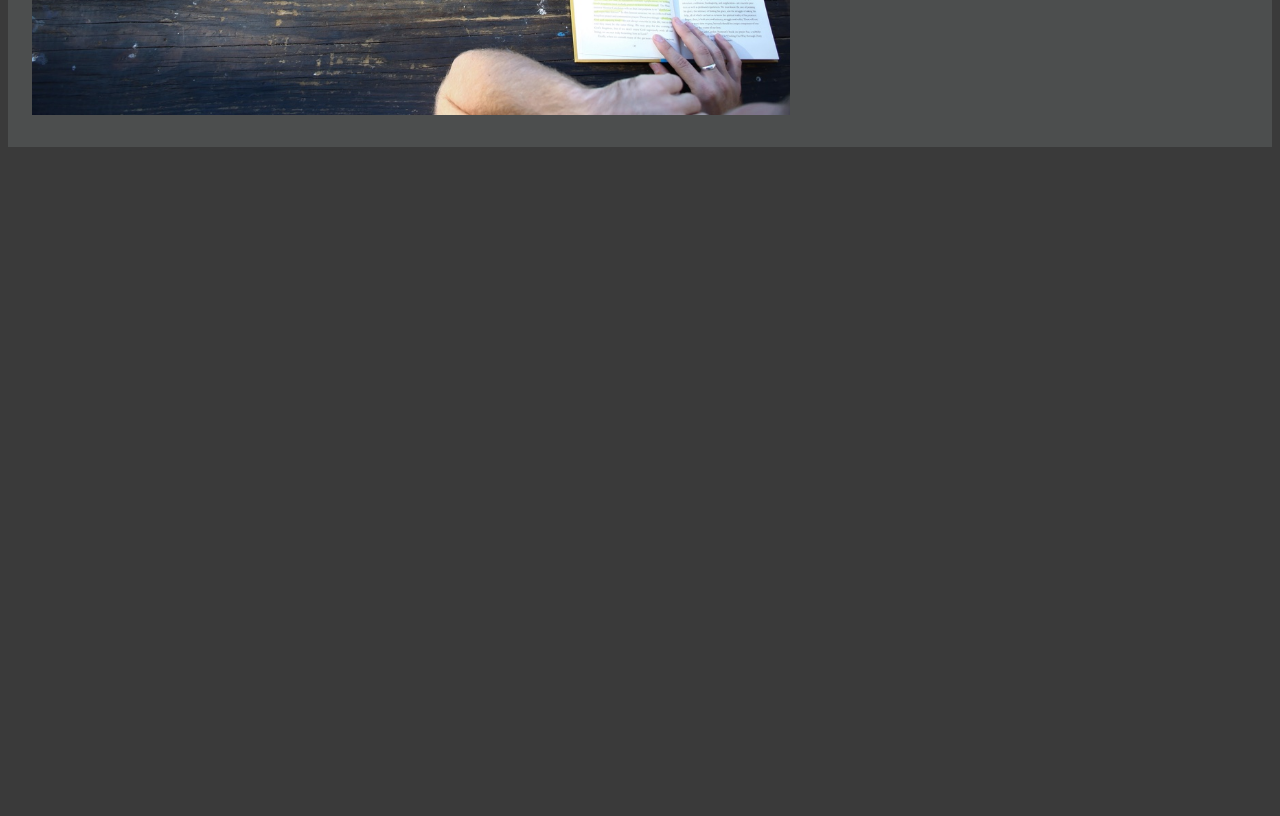
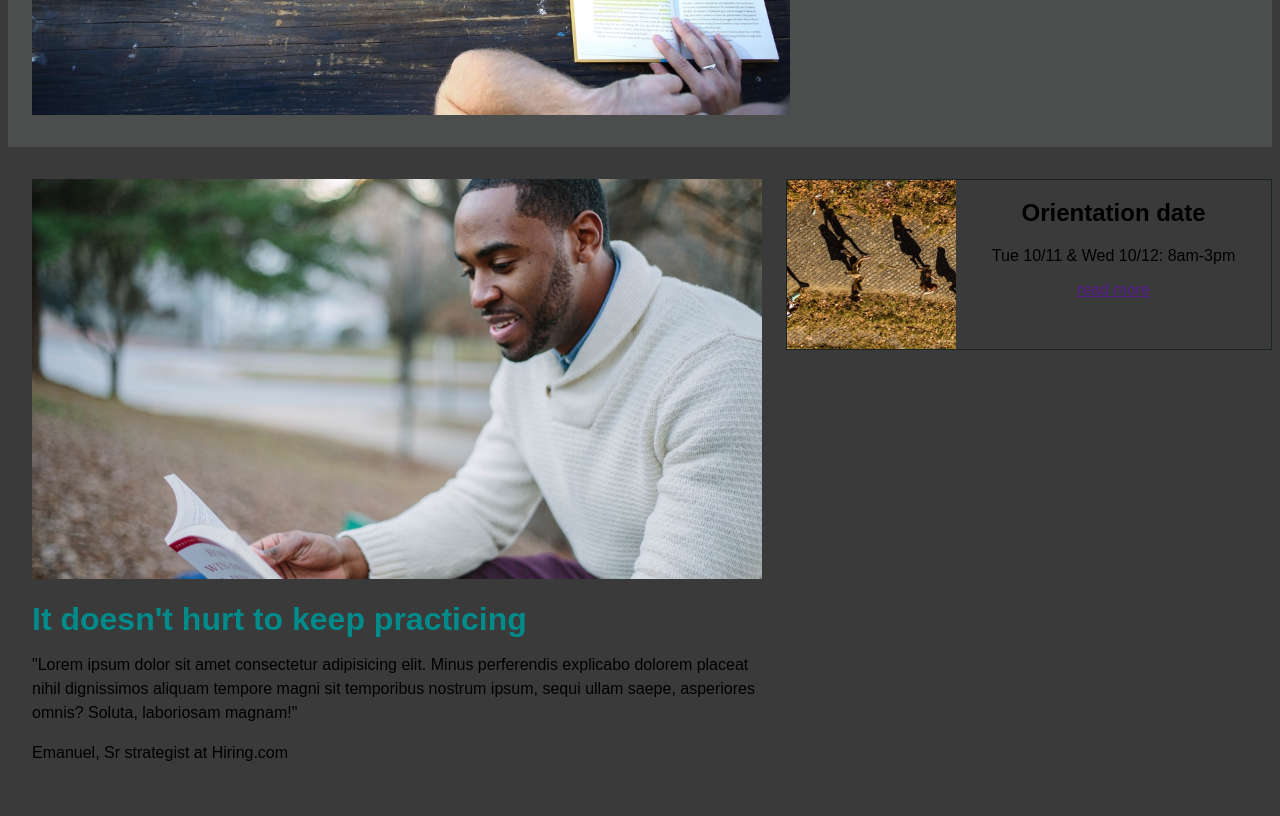
Before and after one commit to R081Ns/Colmar_academy, a plain HTML site: page Index.html in a window 1280 px wide. Shown: the part 550-1366 px from the top of the page. Before the commit the page ends 800 px from the top, so only its background shows below. Drawn offline with Linux system fonts and the light colour scheme.

Commit message:
add divs

```diff
--- a/Index.html
+++ b/Index.html
@@ -29,7 +29,22 @@
         </div>
     </div>
     <div class="banner2">
-        <div class="banner2.1"></div>
+        <div class="banner2_1">
+            <img src="./sources/images/information-main.jpg" alt="">
+            <h1>It doesn't hurt to keep practicing</h1>
+            <p>"Lorem ipsum dolor sit amet consectetur adipisicing elit. Minus perferendis explicabo dolorem placeat nihil dignissimos aliquam tempore magni sit temporibus nostrum ipsum, sequi ullam saepe, asperiores omnis? Soluta, laboriosam magnam!"</p>
+            <p>Emanuel, Sr strategist at Hiring.com</p>
+        </div>
+        <div class="banner2_2">
+            <div class="banner2_2_square1">
+                <img src="./sources/images/information-orientation.jpg" alt="">
+                <div class="banner2_2_square1_text">
+                    <h2>Orientation date</h2>
+                    <p>Tue 10/11 & Wed 10/12: 8am-3pm</p>
+                    <a href="">read more</a>
+                </div>
+            </div>
+        </div>
     </div>
 </body>
 </html>
--- a/style.css
+++ b/style.css
@@ -61,7 +61,6 @@ header h1{
     flex-direction: column;
     align-items: left;
     justify-content: center;
-
 }
 
 .banner1 h1{
@@ -77,4 +76,57 @@ header h1{
     margin-right: auto;
     background-color: darkcyan;
     border: darkcyan;
+    transition: all 1s ease 0s;
 }
+
+.banner1 button:hover{
+    background-color: gray;
+}
+
+.banner2 {
+    display: flex;
+}
+
+.banner2_1{
+    margin: 32px 24px;
+    width: 60%;
+    line-height: 24px;
+}
+
+.banner2_1 img{
+    width: 100%;
+}
+
+.banner2_2{
+    margin-top: 32px;
+    width: 40%;
+    align-items: center;
+}
+
+.banner2_1 h1{
+    color: darkcyan;
+}
+
+.banner2_2_square1{
+    display: flex;
+    border: rgb(27, 36, 36) 1px solid;
+    transition: all 1s ease 0s;
+}
+
+.banner2_2_square1:hover{
+    background-color: darkcyan;
+    cursor: pointer;
+}
+
+.banner2_2_square1 img{
+    width: 35%;
+    height: auto;
+}
+
+.banner2_2_square1_text{
+    width: 65%;
+    align-items: center;
+    text-align: center;
+    margin-left: auto;
+    margin-right: auto;
+}
```
